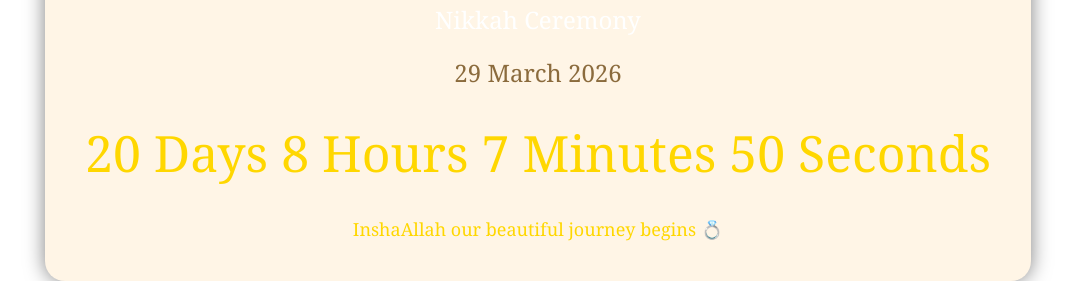
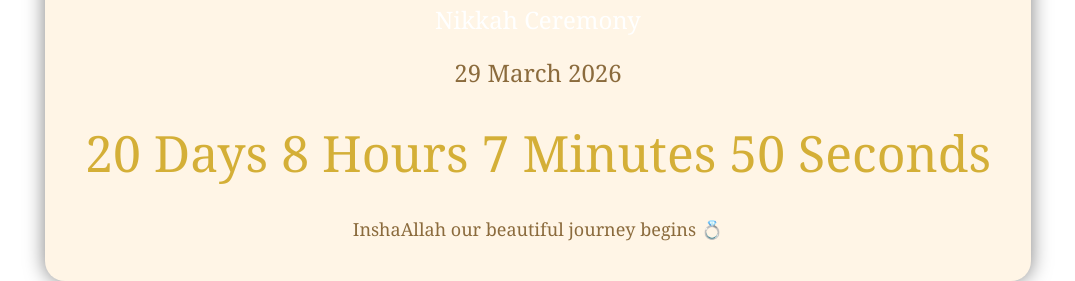
Before and after one commit to salmanomer2015-pixel/salman-shaziya-wedding, a plain HTML site: page index.html in a window 1280 px wide. Shown: the part 522-803 px from the top of the page, without its empty margins (102-1177 px from the left). Drawn offline with Linux system fonts and the light colour scheme.

Commit message:
Update color styles for timer and footer

```diff
--- a/index.html
+++ b/index.html
@@ -46,13 +46,13 @@ margin-top:10px;
 #timer{
 font-size:50px;
 margin-top:30px;
-color:#ffd700;
+color:#d4af37;
 }
 
 .footer{
 margin-top:30px;
 font-size:18px;
-color:gold;
+color: dark gold;
 }
 </style>
 
```
